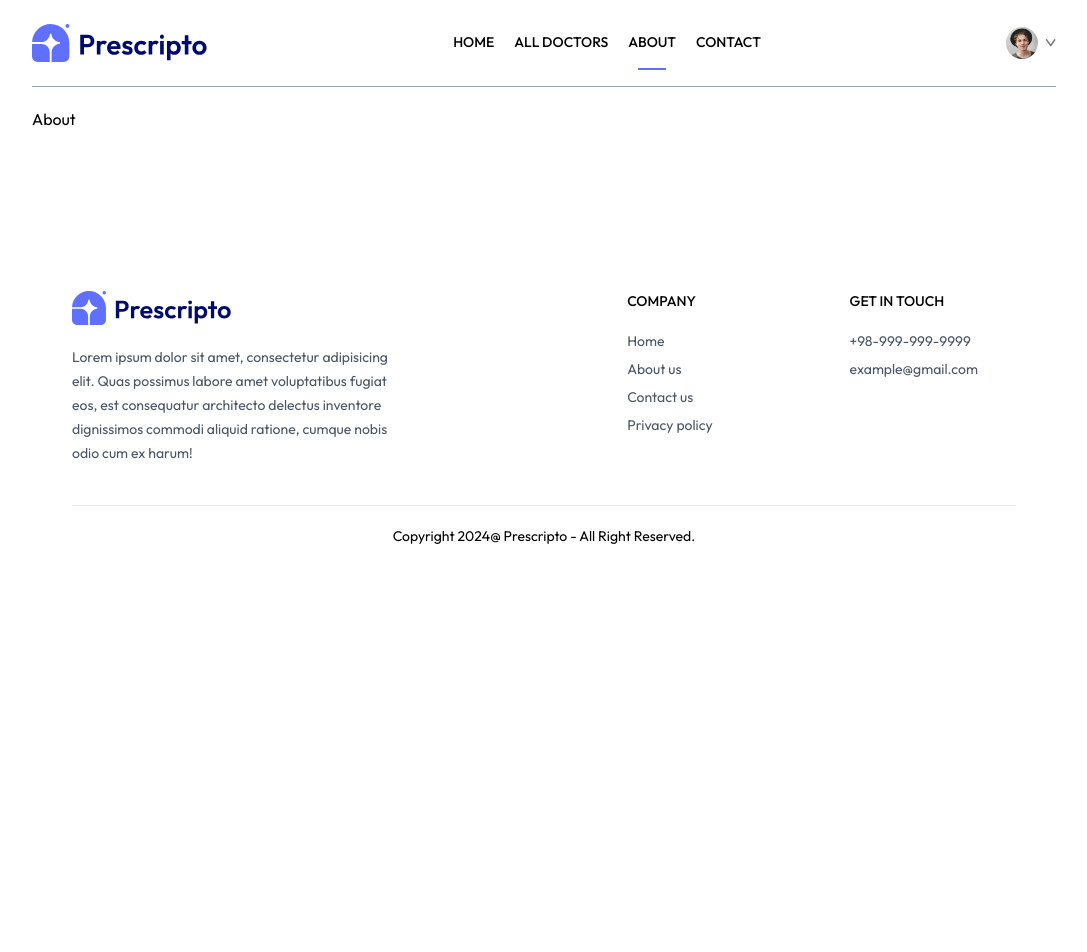
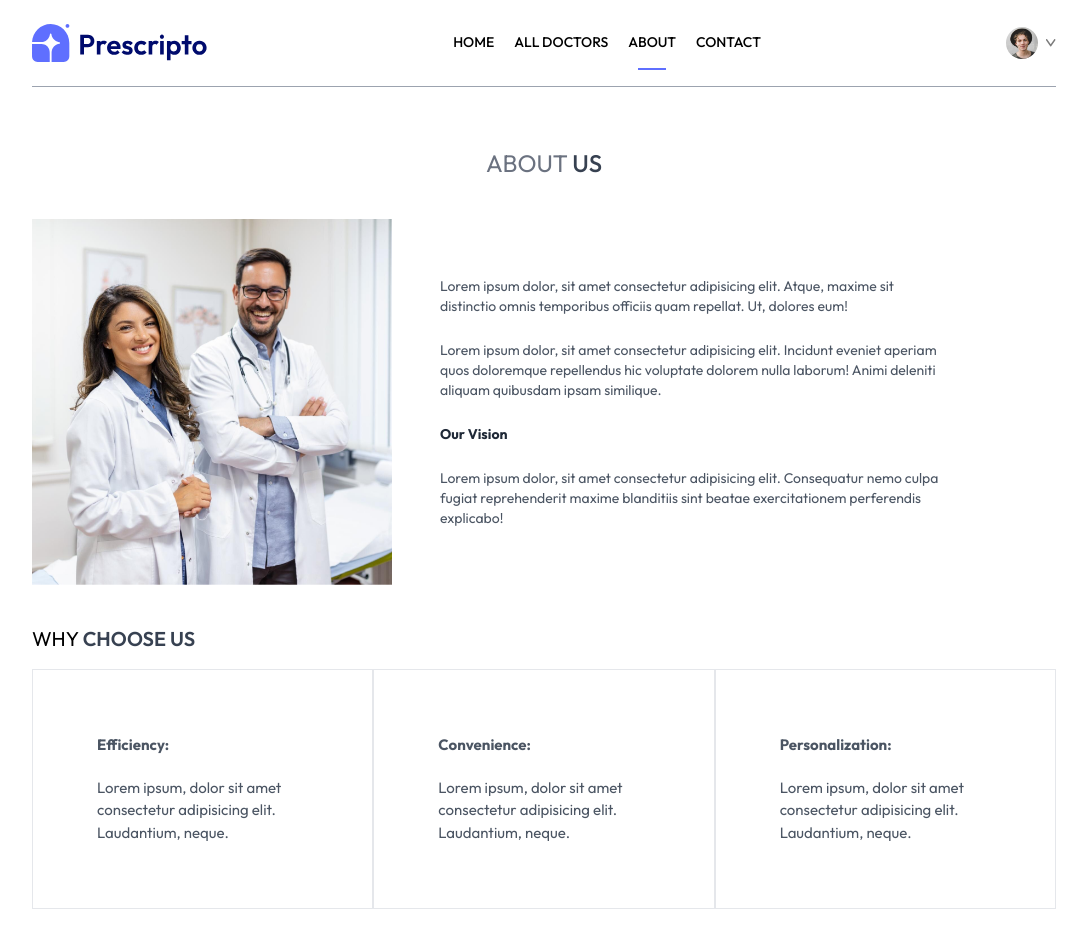
Before and after one commit to IsmaeilSaberi/dr-appointment-booking-app, a React (Vite) app in the folder frontend/: page /about in a window 1280 px wide. Shown: the top 952 px of the page, without its empty margins (96-1183 px from the left). Before the commit the page ends 800 px from the top, so only its background shows below. Built offline with nearby package versions, Linux system fonts and the light colour scheme.

Commit message:
about page completed

```diff
--- a/frontend/src/pages/About.jsx
+++ b/frontend/src/pages/About.jsx
@@ -1,7 +1,71 @@
 import React from "react";
+import { assets } from "../assets/assets";
 
 const About = () => {
-  return <div>About</div>;
+  return (
+    <div>
+      <div className="text-center text-2xl pt-10 text-gray-500">
+        <p>
+          ABOUT <span className="text-gray-700 font-medium">US</span>
+        </p>
+      </div>
+
+      <div className="my-10 flex flex-col md:flex-row gap-12">
+        <img
+          className="w-full md:max-w-[360px]"
+          src={assets.about_image}
+          alt=""
+        />
+        <div className="flex flex-col justify-center gap-6 md:w-2/4 text-sm text-gray-600">
+          <p>
+            Lorem ipsum dolor, sit amet consectetur adipisicing elit. Atque,
+            maxime sit distinctio omnis temporibus officiis quam repellat. Ut,
+            dolores eum!
+          </p>
+          <p>
+            Lorem ipsum dolor, sit amet consectetur adipisicing elit. Incidunt
+            eveniet aperiam quos doloremque repellendus hic voluptate dolorem
+            nulla laborum! Animi deleniti aliquam quibusdam ipsam similique.
+          </p>
+          <b className="text-gray-800">Our Vision</b>
+          <p>
+            Lorem ipsum dolor, sit amet consectetur adipisicing elit.
+            Consequatur nemo culpa fugiat reprehenderit maxime blanditiis sint
+            beatae exercitationem perferendis explicabo!
+          </p>
+        </div>
+      </div>
+
+      <div className="text-xl my-4">
+        <p>
+          WHY <span className="text-gray-700 font-semibold">CHOOSE US</span>
+        </p>
+      </div>
+      <div className="flex flex-col md:flex-row mb-20">
+        <div className="border px-10 md:px-16 py-8 sm:py-16 flex flex-col gap-5 text-[15px] hover:bg-primary hover:text-white transition-all duration-300 text-gray-600 cursor-pointer">
+          <b>Efficiency:</b>
+          <p>
+            Lorem ipsum, dolor sit amet consectetur adipisicing elit.
+            Laudantium, neque.
+          </p>
+        </div>
+        <div className="border px-10 md:px-16 py-8 sm:py-16 flex flex-col gap-5 text-[15px] hover:bg-primary hover:text-white transition-all duration-300 text-gray-600 cursor-pointer">
+          <b>Convenience:</b>
+          <p>
+            Lorem ipsum, dolor sit amet consectetur adipisicing elit.
+            Laudantium, neque.
+          </p>
+        </div>
+        <div className="border px-10 md:px-16 py-8 sm:py-16 flex flex-col gap-5 text-[15px] hover:bg-primary hover:text-white transition-all duration-300 text-gray-600 cursor-pointer">
+          <b>Personalization:</b>
+          <p>
+            Lorem ipsum, dolor sit amet consectetur adipisicing elit.
+            Laudantium, neque.
+          </p>
+        </div>
+      </div>
+    </div>
+  );
 };
 
 export default About;
```
